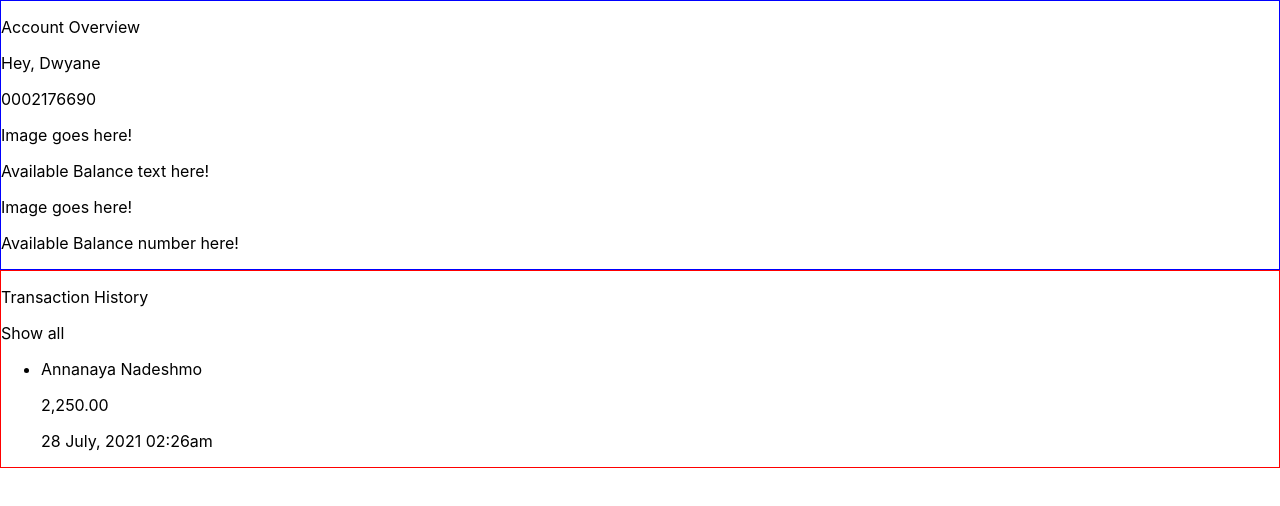
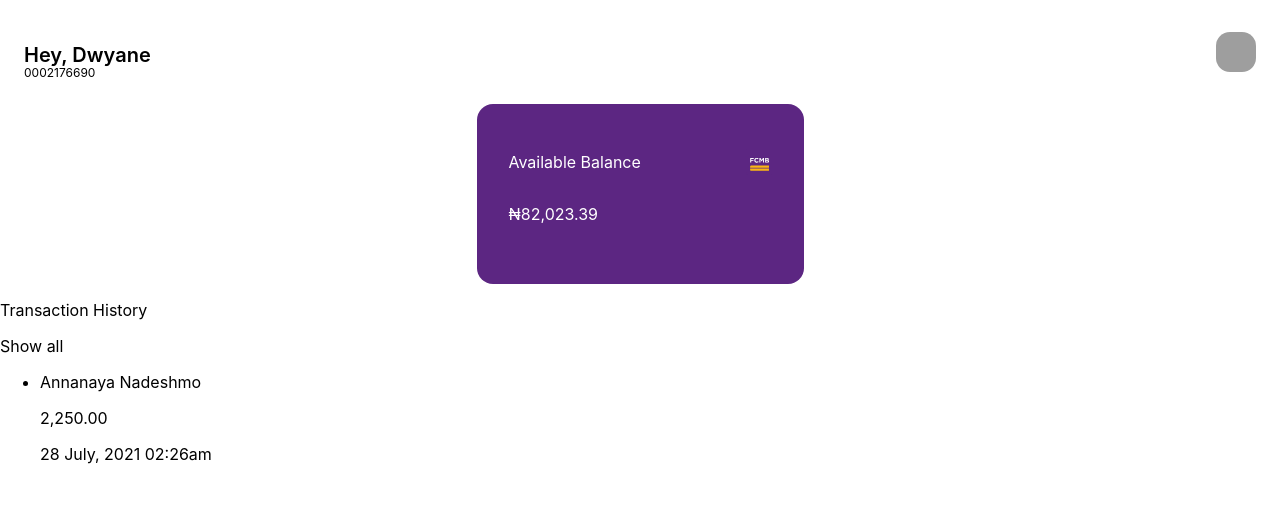
Before and after one commit to juanhart1/okra-take-home-assessment, a Next.js app: page /account-overview in a window 1280 px wide. Shown: the top 506 px of the page. Built offline with nearby package versions, Linux system fonts and the light colour scheme; grey boxes are pictures that could not be loaded.

Commit message:
Updated UI for Account Overview Page

```diff
--- a/pages/account-overview.js
+++ b/pages/account-overview.js
@@ -2,12 +2,8 @@ import styled from 'styled-components';
 import BaseAccountDetails from '../src/components/AccountDetails/AccountDetails';
 import BaseTransactionHistory from '../src/components/TransactionHistory/TransactionHistory';
 
-const AccountDetails = styled(BaseAccountDetails)`
-  border: 1px solid blue;
-`;
-const TransactionHistory = styled(BaseTransactionHistory)`
-  border: 1px solid red;
-`;
+const AccountDetails = styled(BaseAccountDetails)``;
+const TransactionHistory = styled(BaseTransactionHistory)``;
 
 export default function AccountOverview() {
   return (
--- a/src/components/AccountDetails/AccountDetails.js
+++ b/src/components/AccountDetails/AccountDetails.js
@@ -1,15 +1,124 @@
-export default function AccountDetails ({ ...rest }){
+import styled from 'styled-components';
+
+// styled components
+const DetailsAndThumbnailWrapper = styled.div`
+    align-items: center;
+    display: flex;
+    justify-content: space-between;
+    padding: 24px 24px;
+`;
+
+const UserName = styled.p`
+    font-size: 20px;
+    font-weight: 600;
+    line-height: 22px;
+    margin-bottom: 0;
+`;
+const UserAccountNumber = styled.p`
+    margin: 0;
+    font-size: 12px;
+    line-height: 14px;
+`;
+
+const UserDetailsWrapper = styled.div``;
+
+const StyledCard = styled.div`
+    background-color: #5C2682;
+    border-radius: 16px;
+    color: white;
+    padding: 32px;
+    min-width: 327px;
+    min-height: 180px;
+    position: relative;
+`;
+
+const BalanceAndImageWrapper = styled.div`
+    display: flex;
+    justify-content: space-between;
+    align-items: center;
+`;
+
+const AvailableBalance = styled.p``;
+
+const StyledThumbnail = styled.img`
+    border-radius: 35%;
+    height: 40px;
+    width: 40px;
+`;
+
+const CardWrapper = styled.div`
+    display: flex;
+    justify-content: center;
+`;
+// styled components
+
+// UI Components
+const UserDetails = () => {
+    return (
+        <UserDetailsWrapper>
+            <UserName> Hey, Dwyane </UserName>
+            <UserAccountNumber> 0002176690 </UserAccountNumber>
+        </UserDetailsWrapper>
+    );
+};
+const UserThumbnail = () => {
+    return (
+        <>
+            <StyledThumbnail src='https://i.pinimg.com/564x/b5/a2/53/b5a253e7f98c7a556fc8d493123bd049.jpg' />
+        </>
+    );
+};
+const CardWires = () => {
+    return (
+        <>
+            <svg style={{ position: 'absolute' }} height='100%' width='100%' viewBox="0 0 326 168" fill="none" xmlns="http://www.w3.org/2000/svg">
+                <path d="M1.6134 168C12.9381 151.504 56.9301 1.58492 154.496 72.4205C283.014 165.727 330.464 60.7763 325.673 0.614563" stroke="#7C46A3" stroke-width="1.5" />
+            </svg>
+            <svg style={{ position: 'absolute' }} height='100%' width='100%' viewBox="0 0 324 176" fill="none" xmlns="http://www.w3.org/2000/svg">
+                <path d="M1.5 175C34.1673 72.628 48 77.5 158.159 81.5094C311.438 87.0883 323.673 36.5 323.673 0" stroke="#7C46A3" stroke-width="1.5" />
+            </svg>
+        </>
+    );
+};
+const Card = () => {
+    return (
+        <StyledCard>
+            <BalanceAndImageWrapper>
+                <p> Available Balance </p>
+                <svg width="27" height="27" viewBox="0 0 27 27" fill="none" xmlns="http://www.w3.org/2000/svg">
+                    <g clip-path="url(#clip0_9_654)">
+                        <path d="M25.8226 -1H3.17742C1.97486 -1 1 -0.0251362 1 1.17742V23.8226C1 25.0251 1.97486 26 3.17742 26H25.8226C27.0251 26 28 25.0251 28 23.8226V1.17742C28 -0.0251362 27.0251 -1 25.8226 -1Z" fill="#5C2682" />
+                        <path d="M6.23001 9.88937V10.8851H8.43258V11.8022H6.23001V13.5895H5.21436V8.97333H8.72936V9.89002L6.23001 9.88937Z" fill="white" />
+                        <path d="M13.2273 13.187C13.0979 13.2893 12.9575 13.3767 12.8086 13.4475C12.6499 13.522 12.4827 13.5768 12.3107 13.6108C12.1109 13.6501 11.9076 13.6689 11.704 13.667C11.3803 13.6698 11.0594 13.6069 10.7608 13.4819C10.4795 13.3648 10.2241 13.1934 10.009 12.9775C9.79579 12.761 9.62768 12.5043 9.51437 12.2224C9.39465 11.927 9.33414 11.611 9.33625 11.2923V11.2792C9.33383 10.9613 9.39437 10.6461 9.51437 10.3517C9.62917 10.0696 9.79708 9.8122 10.009 9.59347C10.2245 9.37265 10.4825 9.19765 10.7674 9.07895C11.0771 8.95128 11.4096 8.88797 11.7446 8.89289C11.9425 8.89141 12.1401 8.90906 12.3347 8.94558C12.5008 8.97738 12.6632 9.02601 12.8195 9.09071C12.9615 9.15058 13.0966 9.22579 13.2223 9.31498C13.3444 9.40218 13.4591 9.49926 13.5652 9.60523L12.9181 10.3503C12.7529 10.1984 12.5675 10.0699 12.3673 9.96843C12.1709 9.8741 11.9553 9.82676 11.7374 9.83016C11.5523 9.82844 11.3689 9.86669 11.1999 9.9423C11.038 10.0148 10.8931 10.1204 10.7745 10.2523C10.6544 10.3864 10.5605 10.5419 10.4976 10.7106C10.4307 10.8887 10.3972 11.0776 10.3985 11.2679V11.281C10.3974 11.4723 10.4309 11.6623 10.4976 11.8417C10.5595 12.0109 10.652 12.1674 10.7704 12.3033C10.8912 12.4399 11.04 12.5489 11.2067 12.6229C11.3734 12.6969 11.5541 12.734 11.7364 12.7319C11.9681 12.7391 12.198 12.6893 12.4059 12.5868C12.6038 12.4792 12.7868 12.3462 12.9502 12.1911L13.5965 12.8444C13.4823 12.9678 13.3589 13.0823 13.2273 13.187Z" fill="white" />
+                        <path d="M18.0218 13.5893V10.5752L16.7224 12.5471H16.6951L15.409 10.5952V13.5892H14.4073V8.97302H15.5019L16.7154 10.9253L17.9289 8.97302H19.0237V13.5892L18.0218 13.5893Z" fill="white" />
+                        <path d="M23.9272 12.8769C23.8456 13.0355 23.7259 13.1712 23.5788 13.272C23.413 13.3838 23.228 13.4644 23.0332 13.5097C22.8008 13.5647 22.5626 13.5912 22.3239 13.5888H20.132V8.97269H22.2716C22.7454 8.97269 23.1173 9.08043 23.3872 9.29592C23.5187 9.39877 23.624 9.53132 23.6944 9.68272C23.7649 9.83411 23.7984 10 23.7923 10.1669V10.1814C23.7942 10.2997 23.7775 10.4176 23.7429 10.5308C23.7122 10.6274 23.6683 10.7193 23.6122 10.8037C23.5588 10.8837 23.4946 10.9558 23.4213 11.0182C23.3499 11.0793 23.2719 11.1324 23.1888 11.1763C23.4294 11.2602 23.6458 11.4018 23.8191 11.5885C23.9826 11.7919 24.0644 12.0489 24.0488 12.3094V12.3224C24.0532 12.5143 24.0115 12.7045 23.9272 12.8769ZM22.7893 10.3378C22.7928 10.2693 22.779 10.2011 22.749 10.1394C22.719 10.0777 22.6739 10.0246 22.6179 9.98508C22.4695 9.89464 22.2968 9.85207 22.1233 9.86314H21.1207V10.839H22.057C22.2421 10.8479 22.4263 10.8081 22.5911 10.7235C22.6557 10.6862 22.7084 10.6314 22.7434 10.5655C22.7784 10.4997 22.7941 10.4253 22.789 10.3509L22.7893 10.3378ZM23.0465 12.1845C23.0489 12.1135 23.034 12.043 23.0029 11.9791C22.9719 11.9152 22.9257 11.8598 22.8684 11.8178C22.7497 11.7278 22.5587 11.6823 22.2956 11.6814H21.1228V12.6971H22.3297C22.5136 12.707 22.6965 12.6647 22.8573 12.5751C22.9202 12.5348 22.9711 12.4783 23.0047 12.4116C23.0383 12.3449 23.0533 12.2704 23.0483 12.1959L23.0465 12.1845Z" fill="white" />
+                        <path d="M23.9728 16.5475V18.8081H5.11353V17.6188C5.1135 17.478 5.1412 17.3387 5.19504 17.2087C5.24888 17.0786 5.32782 16.9605 5.42733 16.861C5.52684 16.7615 5.64499 16.6825 5.77502 16.6287C5.90505 16.5748 6.04441 16.5471 6.18514 16.5472L23.9728 16.5475Z" fill="#FAB613" />
+                        <path d="M5.11353 19.54H23.9727V21.8006H6.18514C6.04438 21.8007 5.90499 21.7729 5.77494 21.7191C5.64489 21.6652 5.52673 21.5863 5.42722 21.4867C5.3277 21.3872 5.24877 21.269 5.19494 21.1389C5.14112 21.0088 5.11345 20.8694 5.11353 20.7287V19.54Z" fill="#FAB613" />
+                    </g>
+                    <defs>
+                        <clipPath id="clip0_9_654">
+                            <rect width="27" height="27" fill="white" />
+                        </clipPath>
+                    </defs>
+                </svg>
+            </BalanceAndImageWrapper>
+            <AvailableBalance> ₦82,023.39  </AvailableBalance>
+        </StyledCard>
+    );
+};
+// UI Components
+
+
+export default function AccountDetails({ ...rest }) {
     return (
         <div {...rest}>
-          <p> Account Overview </p>
-          <p> Hey, Dwyane </p>
-          <p> 0002176690 </p>
-          <p> Image goes here! </p>
-          <div>
-            <p> Available Balance text here! </p>
-            <p> Image goes here! </p>
-            <p> Available Balance number here! </p>
-          </div>
+            <DetailsAndThumbnailWrapper>
+                <UserDetails />
+                <UserThumbnail />
+            </DetailsAndThumbnailWrapper>
+            <CardWrapper>
+                <Card />
+            </CardWrapper>
         </div>
-      )
+    )
 }
```
